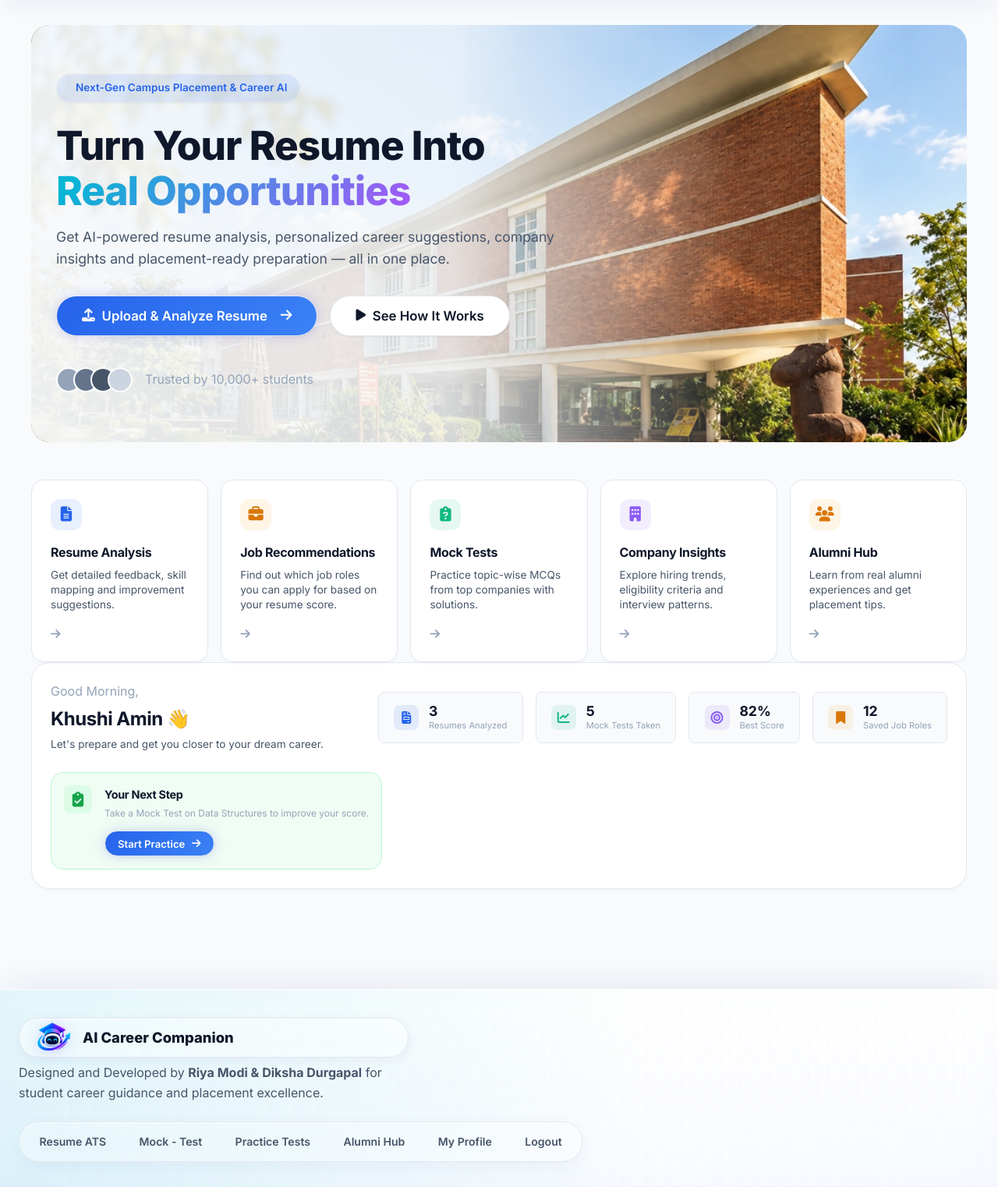
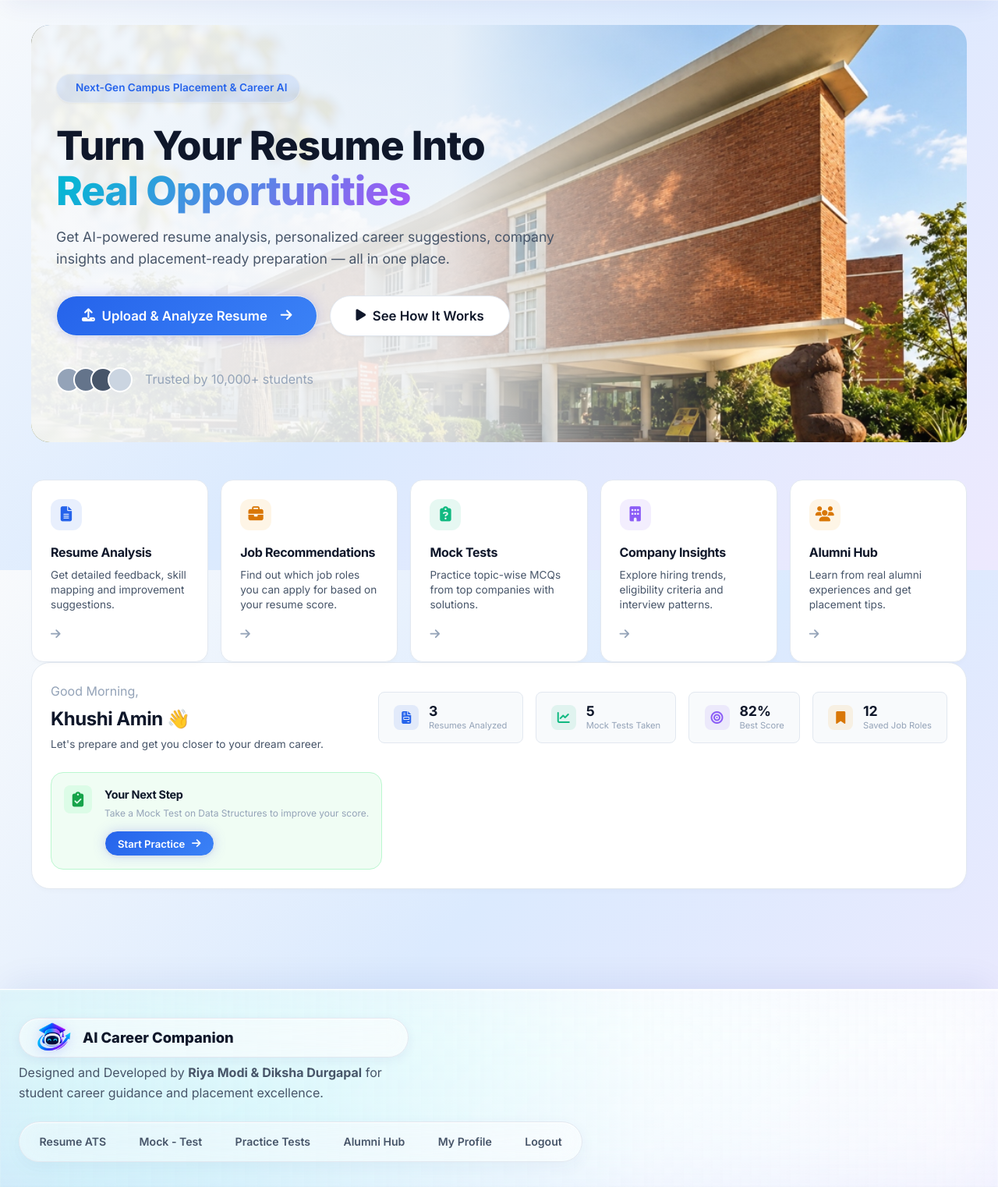
Before and after one commit to pnpstudio2008/CareerPath-AI, a Flask app: page / in a window 1280 px wide. Shown: the part 69-1591 px from the top of the page at 78% size. Run offline with Flask 3, Linux system fonts and the light colour scheme; a user stored in the database is signed in; data comes from the database, SQL or seed files in the repository; some libraries are stand-ins or nearby versions.

Commit message:
UI: Add soft blue-purple gradient to main page background

```diff
--- a/static/css/style.css
+++ b/static/css/style.css
@@ -74,7 +74,7 @@ html {
 
 body {
     font-family: var(--font-main);
-    background-color: var(--bg-base);
+    background: linear-gradient(135deg, #F8FAFC 0%, #DBEAFE 50%, #EDE9FE 100%); background-attachment: fixed;
     color: var(--text-primary);
     line-height: 1.6;
     max-width: 100vw;
```
